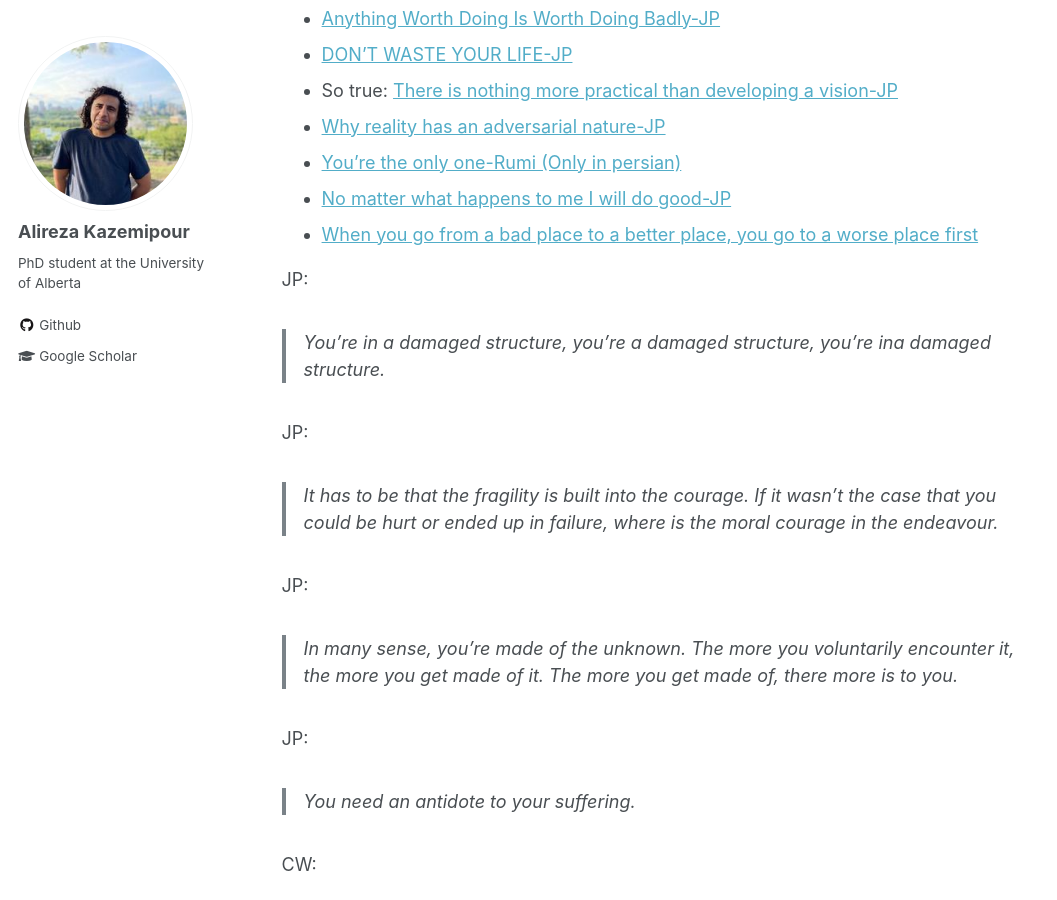
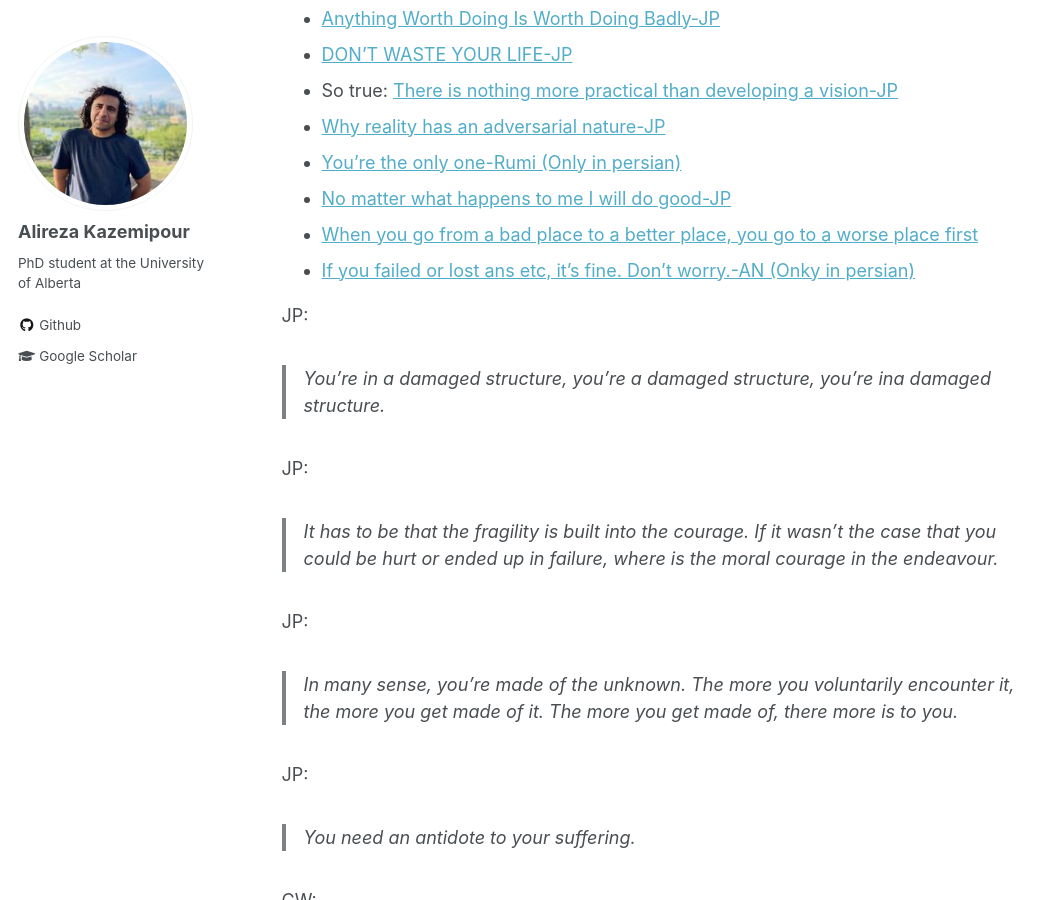
Before and after one commit to alirezakazemipour/alirezakazemipour.github.io, a Jekyll site: the page built from _misc/misc-1.md, in a window 1280 px wide and 900 px high, scrolled down 1416 px. Shown: the whole window, without its empty margins (0-1057 px from the left). Built offline with Jekyll 4.4.1, drawn with Linux system fonts in a browser that asks for light colours.

Commit message:
add a vid link

```diff
--- a/_misc/misc-1.md
+++ b/_misc/misc-1.md
@@ -44,6 +44,7 @@ permalink: /misc/misc-1
 - [You're the only one-Rumi (Only in persian)](https://rozmusic.com/مهران-مدیری-یار-تویی.html)
 - [No matter what happens to me I will do good-JP](https://github.com/alirezakazemipour/alirezakazemipour.github.io/raw/refs/heads/master/_vids/No%20matter%20what%20happens%20to%20me%20I%20will%20do%20good-JP.mp4)
 - [When you go from a bad place to a better place, you go to a worse place first](https://github.com/alirezakazemipour/alirezakazemipour.github.io/raw/refs/heads/master/_vids/When%20you%20go%20from%20a%20bad%20place%20to%20a%20better%20place,%20you%20go%20to%20a%20worse%20place%20first.mp4)
+- [If you failed or lost ans etc, it's fine. Don't worry.-AN (Onky in persian)](https://www.instagram.com/reel/DMgH1PjIMdk/?l=1)
 
 JP:
 > You're in a damaged structure, you're a damaged structure, you're ina damaged structure.
```
